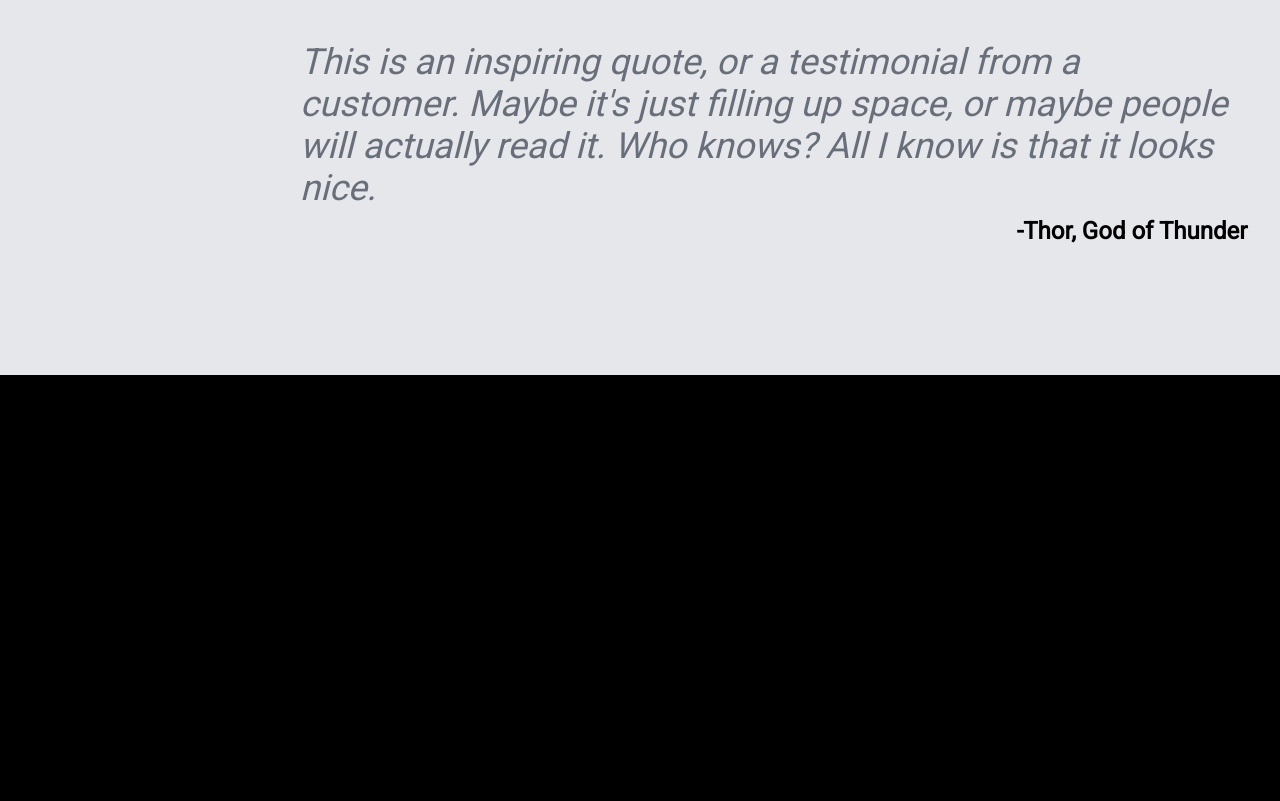
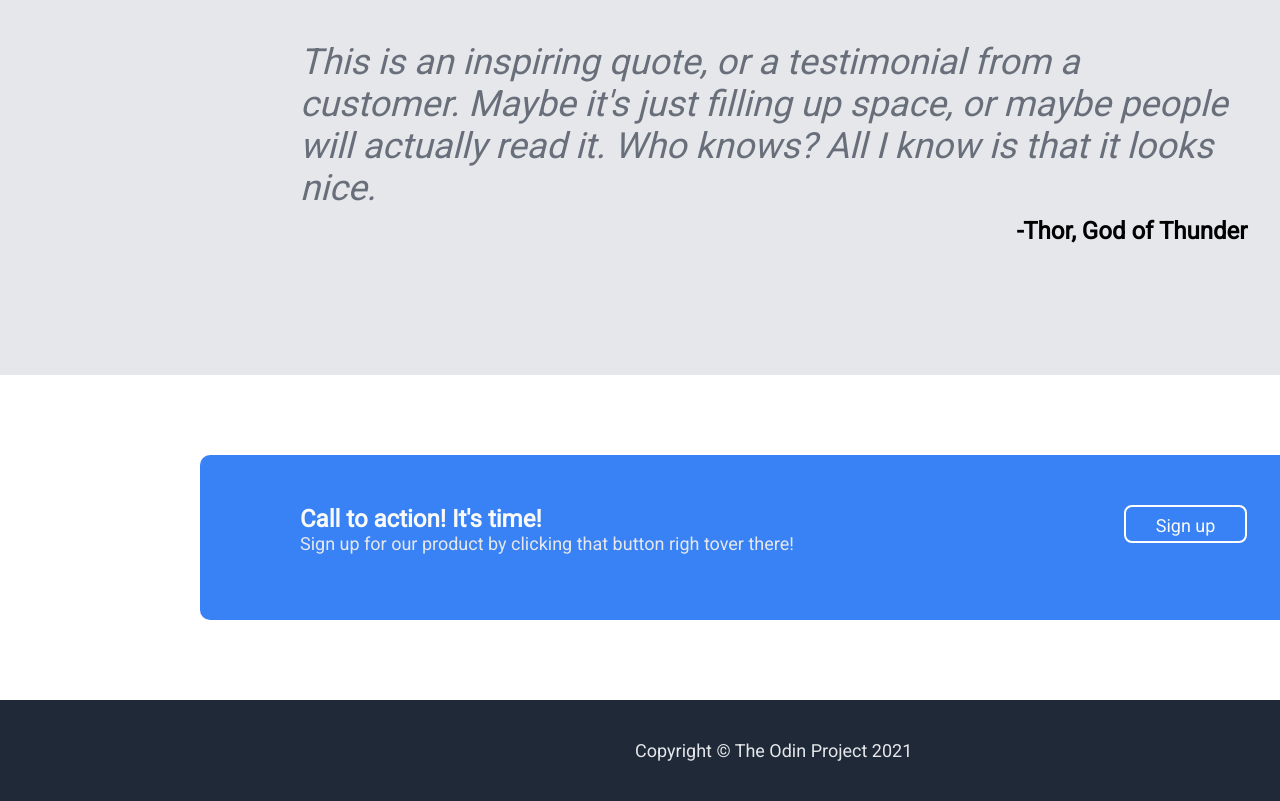
Before and after one commit to Badr105/Odin-Landing-Project, a plain HTML site: page index.html in a window 1280 px wide. Shown: the part 1088-1889 px from the top of the page. Before the commit the page ends 1463 px from the top, so only its background shows below. Drawn offline with Linux system fonts and the light colour scheme.

Commit message:
Added the call to action and footer section of the page

```diff
--- a/index.html
+++ b/index.html
@@ -56,5 +56,18 @@
             <p class="text">This is an inspiring quote, or a testimonial from a customer. Maybe it's just filling up space, or maybe people will actually read it. Who knows? All I know is that it looks nice.</p>
             <p class="from">-Thor, God of Thunder</p>
         </div>
+
+        <div class="call-action">
+            <div>
+                <p class="logo">Call to action! It's time!</p>
+                <p class="secondary">Sign up for our product by clicking that button righ tover there!</p>
+            </div>
+
+            <button>Sign up</button>
+        </div>
+
+        <div class="footer">
+            <p>Copyright  &copy  The Odin Project 2021</p>
+        </div>
     </body>
 </html>
--- a/style.css
+++ b/style.css
@@ -6,7 +6,7 @@
 }
 
 body {
-    background-color: black;
+    /* background-color: black; */
     justify-self: baseline;
 }
 
@@ -24,6 +24,7 @@ body {
 .logo {
     font-size: 24px;
     color: #f9faf8;
+    font-weight: 600;
 }
 
 .body {
@@ -47,10 +48,11 @@ body {
 button {
     color: #f9faf8;
     background-color: #3882f6;
-    padding: 8px 20px;
+    padding: 8px 30px;
     border-radius: 8px;
     border: none;
     font-size: 18px;
+    font-weight: 500;
 }
 
 .img {
@@ -98,7 +100,7 @@ ul {
 }
 
 .card {
-    border: #3882f6 solid 4px;
+    border: #3882f6 solid 5px;
     border-radius: 10px;
     width: 170px;
     height: 170px;
@@ -131,3 +133,29 @@ ul {
     display: flex;
     justify-content: end;
 }
+
+.call-action {
+    background-color: #3882f6;
+    display: flex;
+    justify-content: space-between;
+    align-content: center;
+    margin: 80px 200px;
+    padding: 50px 100px;
+    border-radius: 10px;
+
+}
+
+.call-action button {
+    border: white solid 2px;
+    padding: 8px 30px;
+    height: 38px;
+}
+
+.footer {
+    color: #e5e7eb;
+    font-size: 18px;
+    display: flex;
+    justify-content: center;
+    align-items: center;
+    padding: 40px 0;
+}
```
